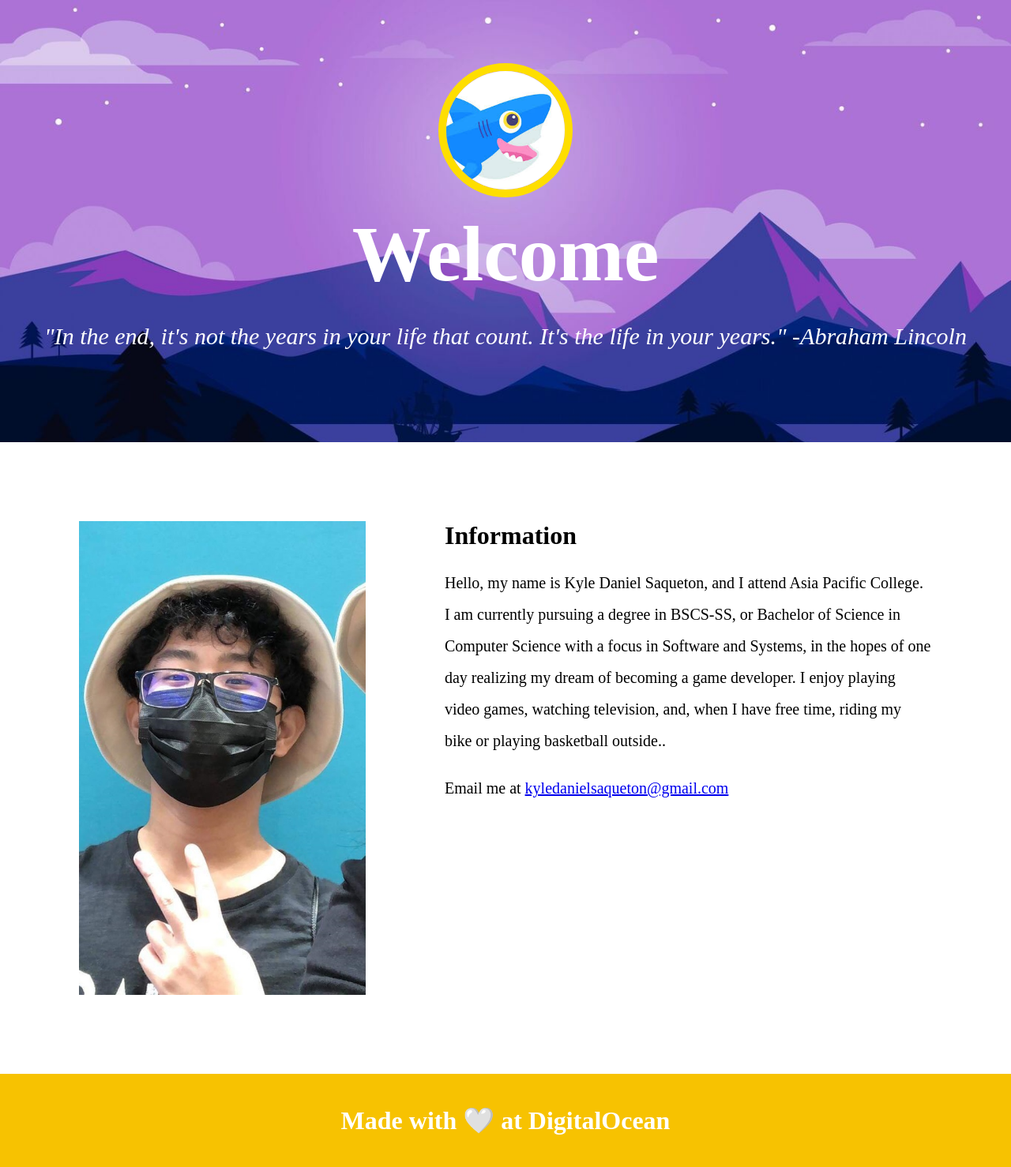
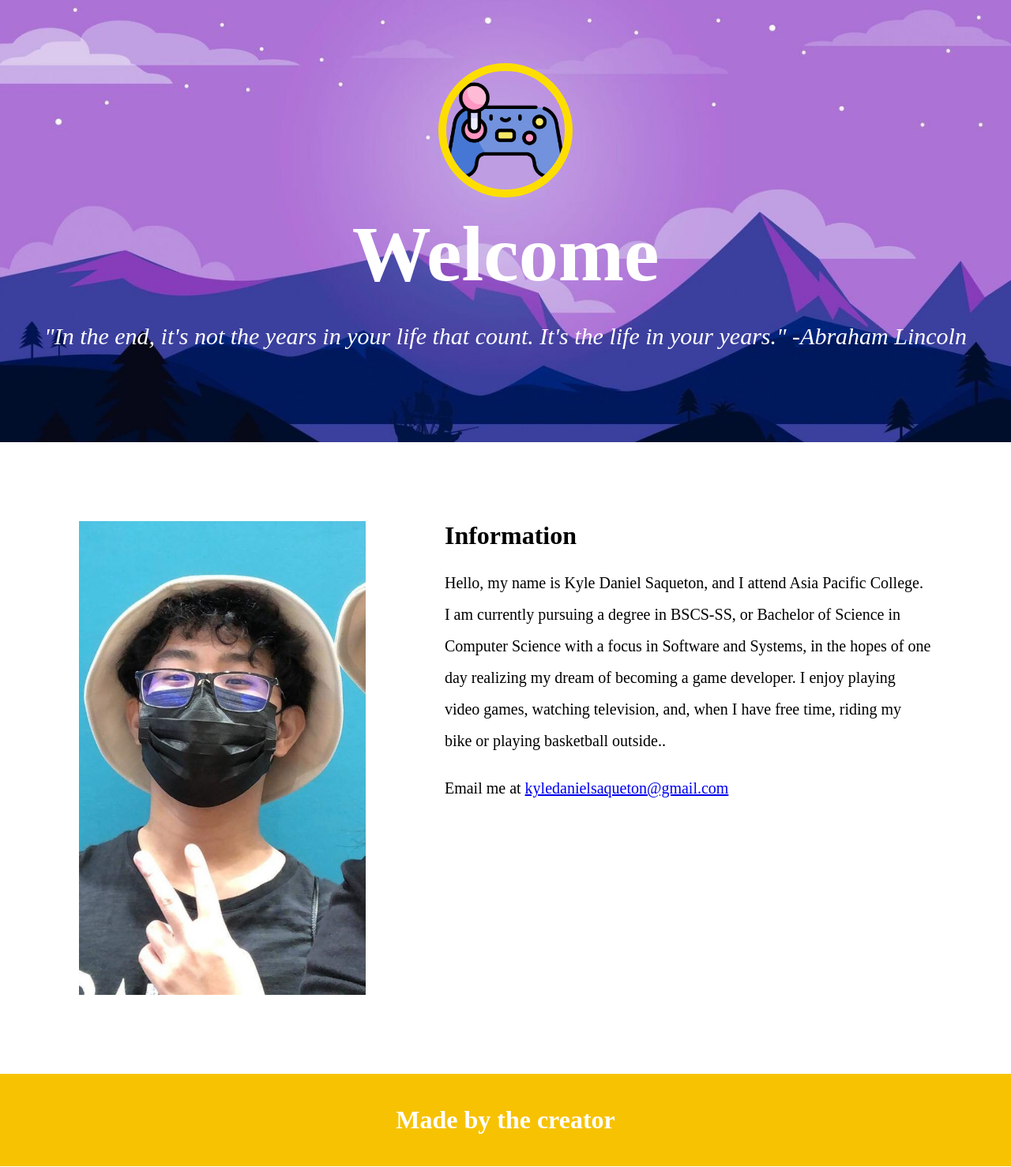
Before and after one commit to klsaqueton/lab2_, a plain HTML site: page week3/index.html in a window 1280 px wide. Shown: the whole page at 79% size. Drawn offline with Linux system fonts and the light colour scheme.

Commit message:
Update index.html

```diff
--- a/week3/index.html
+++ b/week3/index.html
@@ -1,26 +1,23 @@
 <!DOCTYPE html>
 <html lang="en"><head>
     <meta charset="utf-8">
-    <title> Sammy’s First Website </title>
-    <link rel="shortcut icon" type="image/jpg" href="videogames.png">
+    <title> Website </title>
+    <link rel="shortcut icon" type="videogames.png" href="videogames.png">
 
   <body style="margin:0;">
 
-    <!--First section-->
+
     <div style="background-image: url('WallpaperDog-20492370.jpg');
       background-size: cover; height:480px; padding-top:80px;
       text-align:center;">
-      <img src="small-profile.jpeg" style="height:150px; border-radius:
-        50%; border: 10px solid #FEDE00;" alt="Digital Ocean’s mascot, a blue
-        smiling shark.">
+      <img src="videogames.png" style="height:150px; border-radius:
+        50%; border: 10px solid #FEDE00;" alt="">
       <h1 style="font-size:100px; color:white; margin:10px;">Welcome</h1>
       <p style="font-size:30px; color: white;"><em>"In the end, it's not the years in your life that count. It's the life in your years." -Abraham Lincoln</em></p>
     </div>
 
-    <!--Second section-->
     <img src="313497224_1066650227337427_8831110114074484172_n.jpg" style="height:600px; margin:100px;
-      float: left;" alt="A pretend invisible person wearing a hat, glasses, and
-      coat.">
+      float: left;" alt="">
 
     <div style="height:600px; margin:100px;">
       <h1>Information</h1>
@@ -31,10 +28,10 @@
       <p style="line-height: 2.0; font-size:20px;">Email me at <a href="kyledanielsaqueton@gmail.com">kyledanielsaqueton@gmail.com</a></p>
     </div>
 
-    <!--Footer-->
+
     <div style="height:auto; background-color:#F7C201;">
       <h1 style="color:white; padding:40px; margin:0; text-align:center;">Made
-        with 🤍 at DigitalOcean</h1>
+        by the creator</h1>
     </div>
 
 
```
